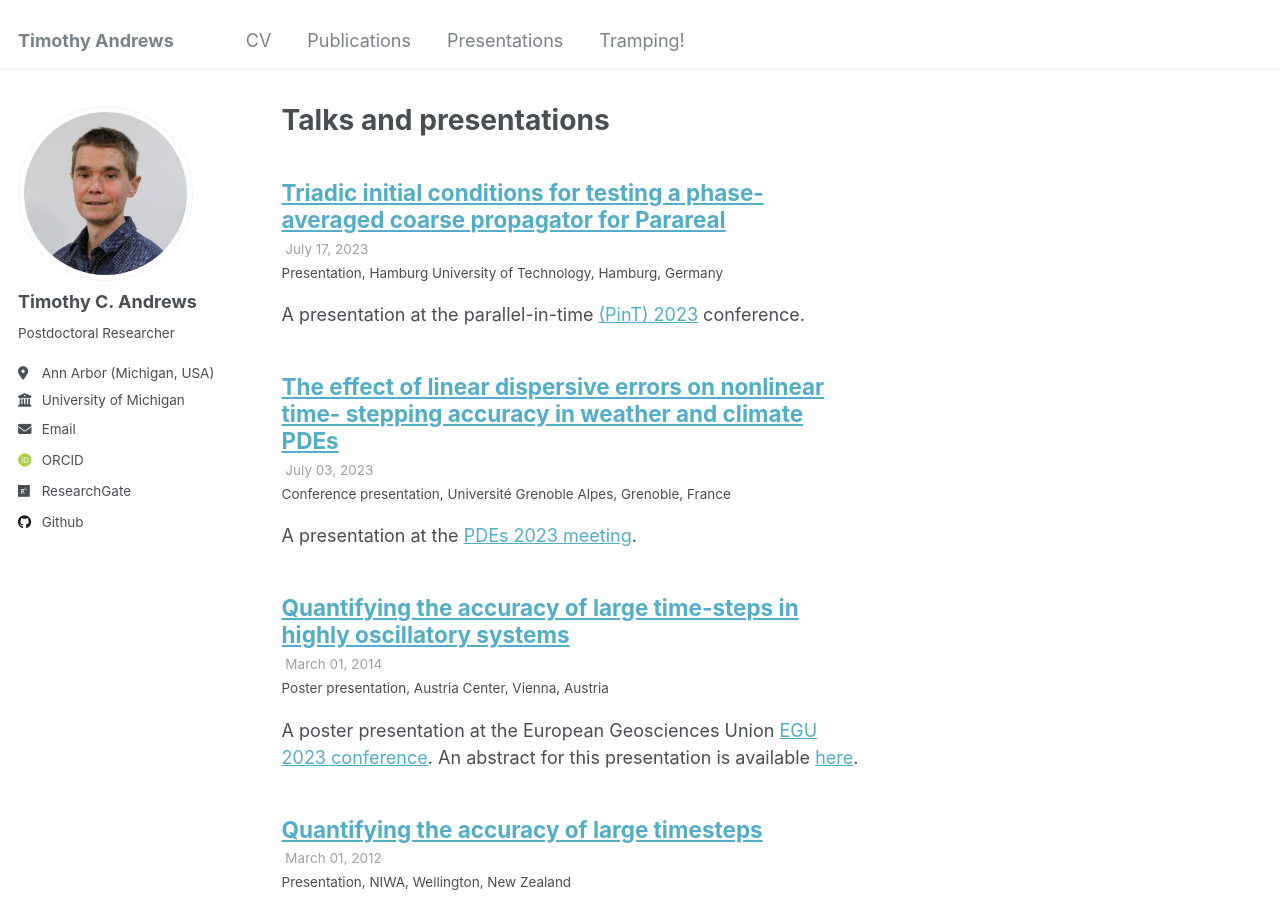
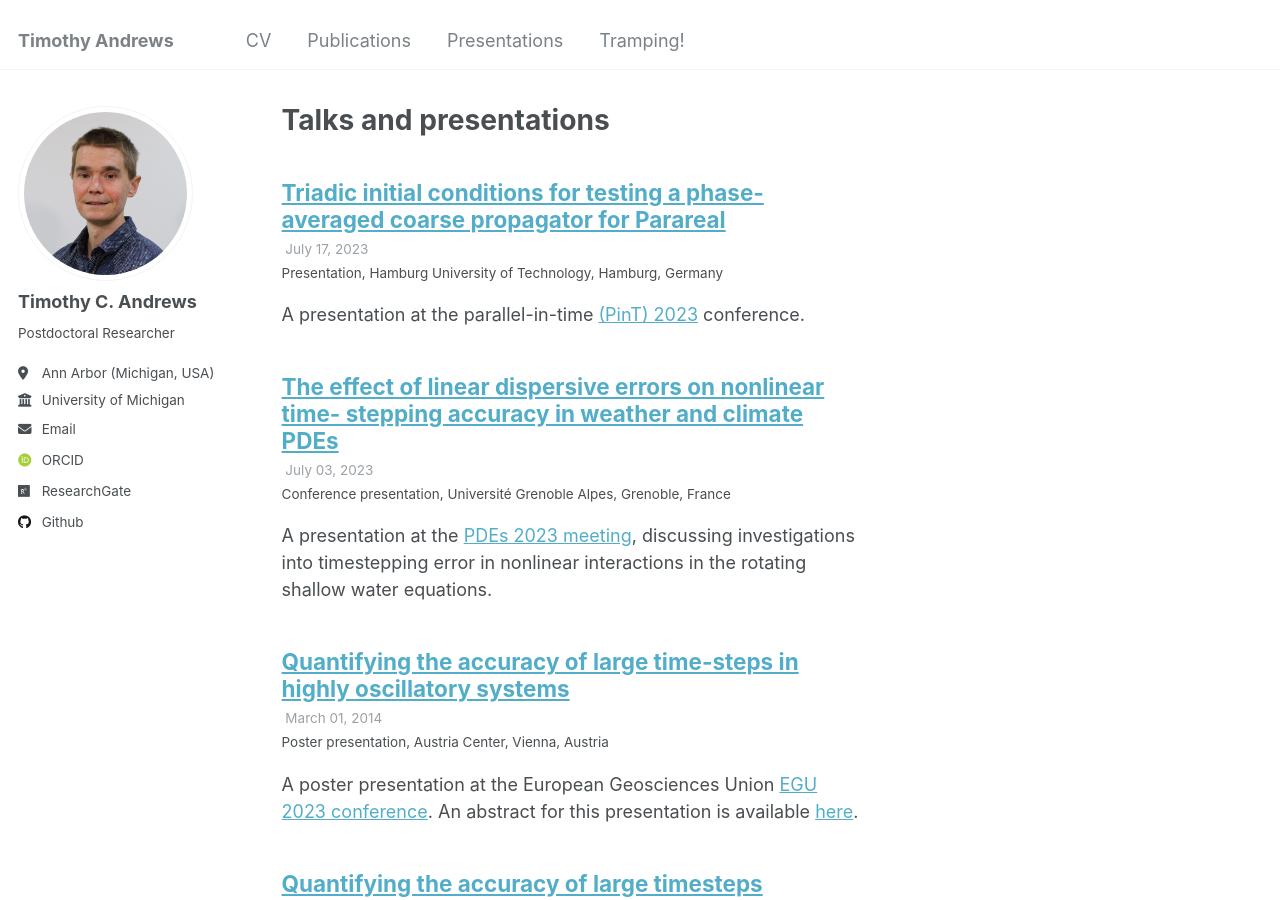
Before and after one commit to ta440/ta440.github.io, a Jekyll site: the page built from _pages/talks.html, in a window 1280 px wide and 900 px high. Built offline with Jekyll 4.4.1, drawn with Linux system fonts in a browser that asks for light colours; some web fonts are replaced.

Commit message:
Update 2023-07-03_pdes.md

```diff
--- a/_talks/2023-07-03_pdes.md
+++ b/_talks/2023-07-03_pdes.md
@@ -11,4 +11,4 @@ date: 2023-07-03
 location: "Grenoble, France"
 ---
 
-A presentation at the [PDEs 2023 meeting](https://pdes2023.sciencesconf.org/).
+A presentation at the [PDEs 2023 meeting](https://pdes2023.sciencesconf.org/), discussing investigations into timestepping error in nonlinear interactions in the rotating shallow water equations.
```
